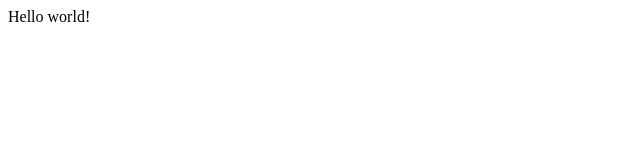
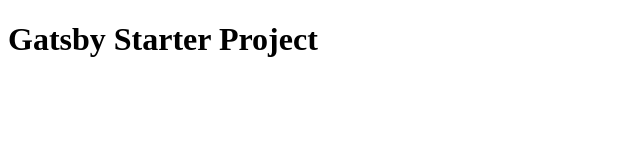
Before and after one commit to YousufQadri/learning-gatsby, a Gatsby site: page / in a window 1280 px wide. Shown: the whole page, without its empty margins (0-640 px from the left). Built offline with nearby package versions, Linux system fonts and the light colour scheme; Gatsby itself is replaced by a stand-in of ours.

Commit message:
Add: dynamic data from sitemetadata

```diff
--- a/gatsby-config.js
+++ b/gatsby-config.js
@@ -6,4 +6,8 @@
 
 module.exports = {
   /* Your site config here */
+  siteMetadata: {
+    title: "Gatsby Starter Project",
+    author: "Syed Yousuf Qadri",
+  },
 }
--- a/src/pages/index.js
+++ b/src/pages/index.js
@@ -1,3 +1,20 @@
 import React from "react"
+import { graphql, useStaticQuery } from "gatsby"
 
-export default () => <div>Hello world!</div>
+export default () => {
+  const data = useStaticQuery(graphql`
+    query {
+      site {
+        siteMetadata {
+          title
+        }
+      }
+    }
+  `)
+  console.log(data.site.siteMetadata.title)
+  return (
+    <div>
+      <h1>{data.site.siteMetadata.title}</h1>
+    </div>
+  )
+}
```
